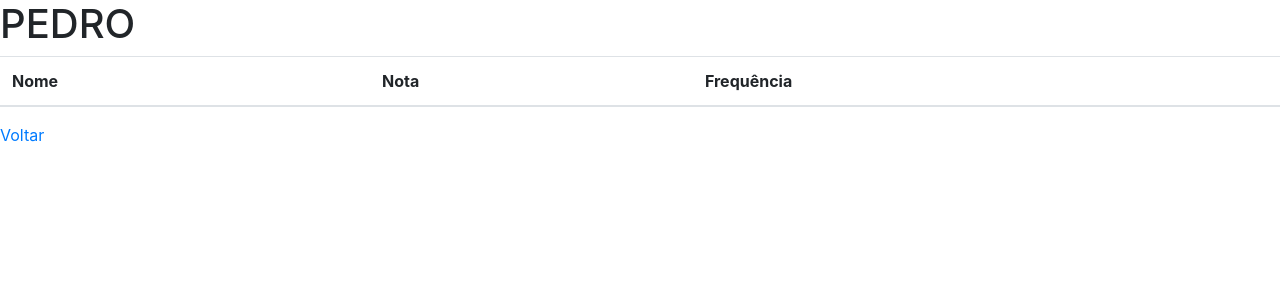
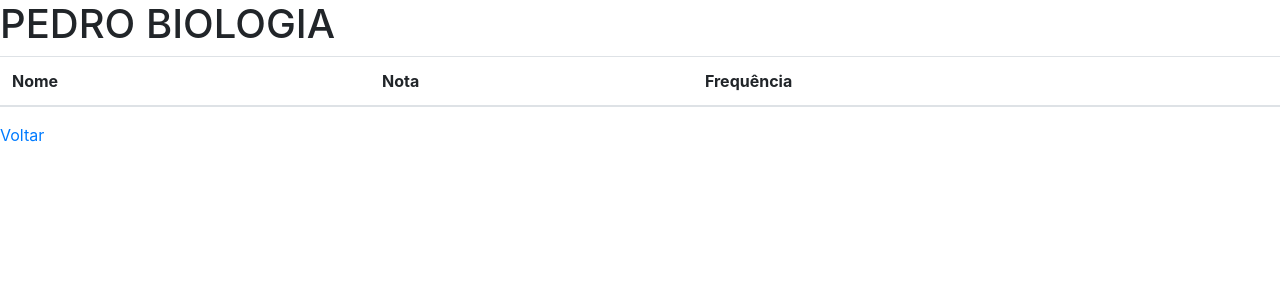
Before and after one commit to pedrokonzen/recuperacaoPHP, a PHP site: page /biologia.php in a window 1280 px wide. Shown: the top 300 px of the page. Run offline with PHP 8.4, Linux system fonts and the light colour scheme; data that the repository does not hold is empty.

Commit message:
Update biologia.php

```diff
--- a/aluno/biologia.php
+++ b/aluno/biologia.php
@@ -14,7 +14,7 @@ $alunos = Aluno::findallPMateriaBiologia();
 </head>
 
 <body>
-    <h1>PEDRO</h1>
+    <h1>PEDRO BIOLOGIA</h1>
     <table class="table table-striped">
         <thead>
             <tr>
```
